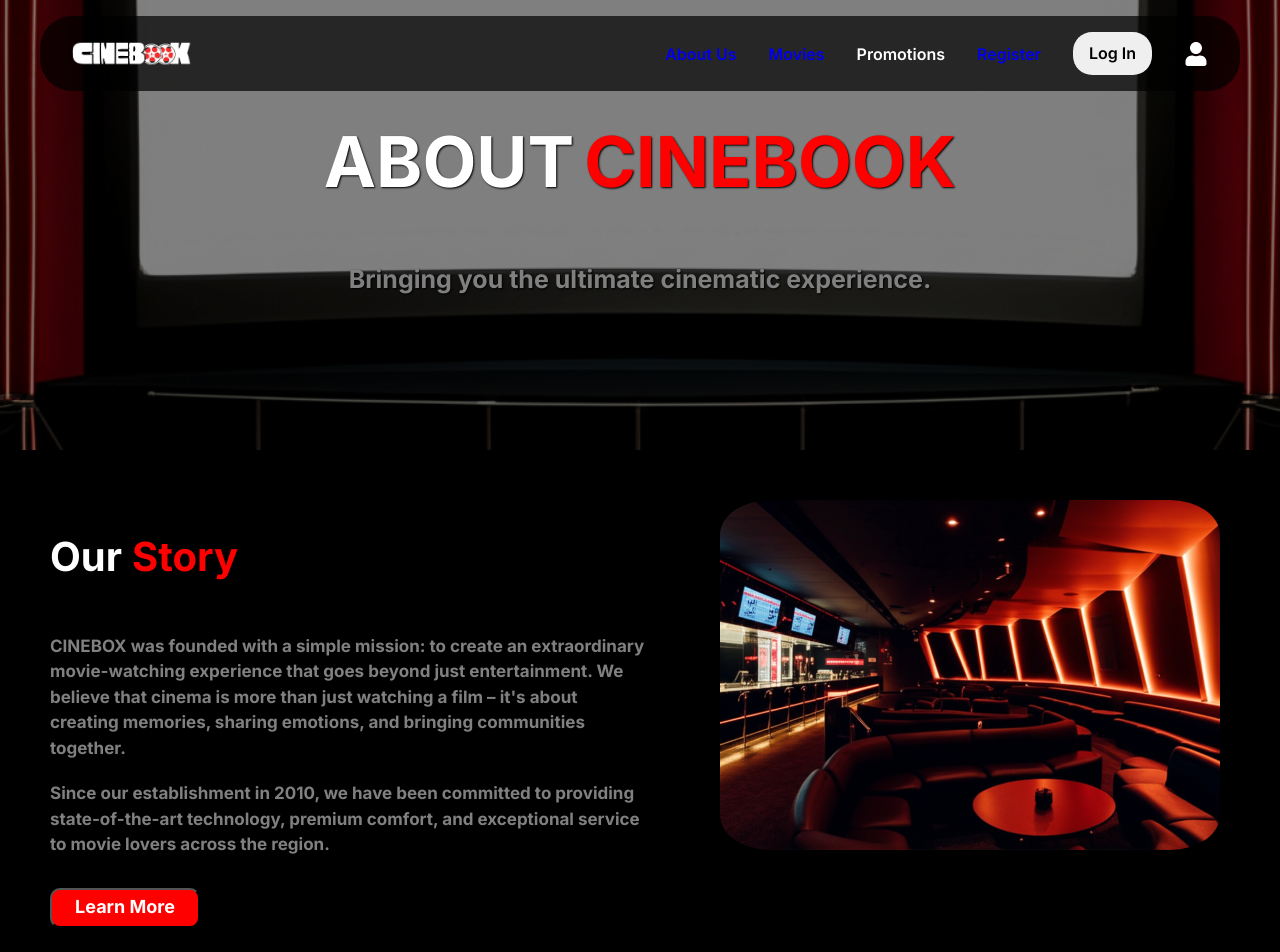
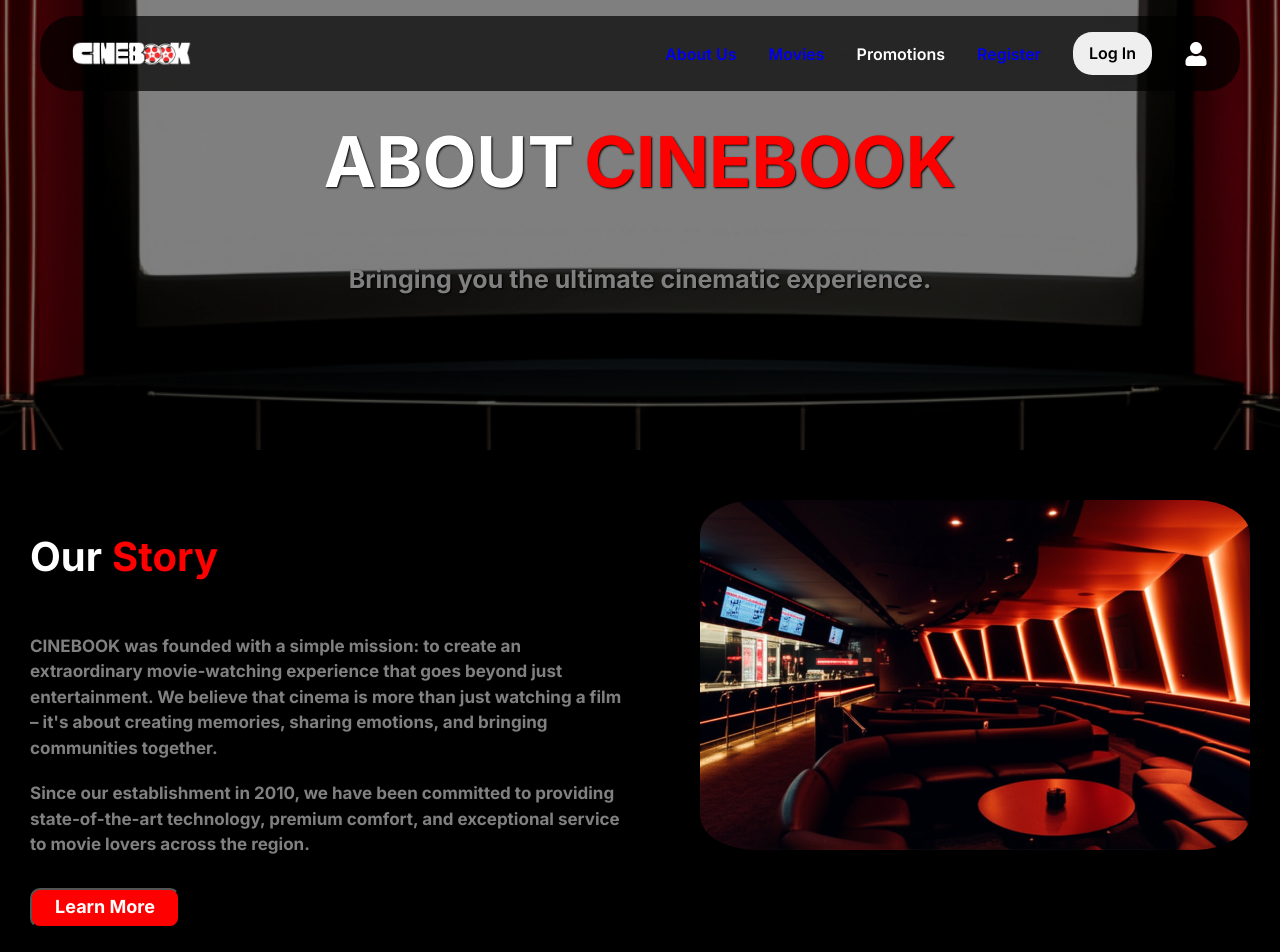
Before and after one commit to tqthienda1/CineBook, a React (Create React App) app: page /aboutus in a window 1280 px wide. Shown: the top 952 px of the page. Built offline with nearby package versions, Linux system fonts and the light colour scheme.

Commit message:
updateAboutUsUI

```diff
--- a/src/pages/AboutUs/AboutUs.module.scss
+++ b/src/pages/AboutUs/AboutUs.module.scss
@@ -47,8 +47,8 @@
     color: gray;
     font-size: 17px;
     margin-bottom: 20px;
-    width: 600px; // chỉ chiếm tối đa nửa màn hình
-    white-space: normal; // cho phép xuống hàng
+    width: 600px;
+    white-space: normal;
     word-wrap: break-word;
     overflow-wrap: break-word;
   }
@@ -58,11 +58,11 @@
   padding: 50px;
   display: flex;
   align-items: left;
-  justify-content: left;
+  justify-content: center;
   gap: 70px;
   img {
     height: 350px;
-    width: 500px;
+    width: 550px;
     border-radius: 10%;
   }
   h1 {
--- a/src/pages/AboutUs/index.js
+++ b/src/pages/AboutUs/index.js
@@ -33,7 +33,7 @@
                     </div>
                     <div className={styles.ourStory}>
                         <h2>
-                            CINEBOX was founded with a simple mission:
+                            CINEBOOK was founded with a simple mission:
                             to create an extraordinary movie-watching experience that goes beyond just entertainment.
                             We believe that cinema is more than just watching a film – it's about creating memories,
                             sharing emotions, and bringing communities together.
```
